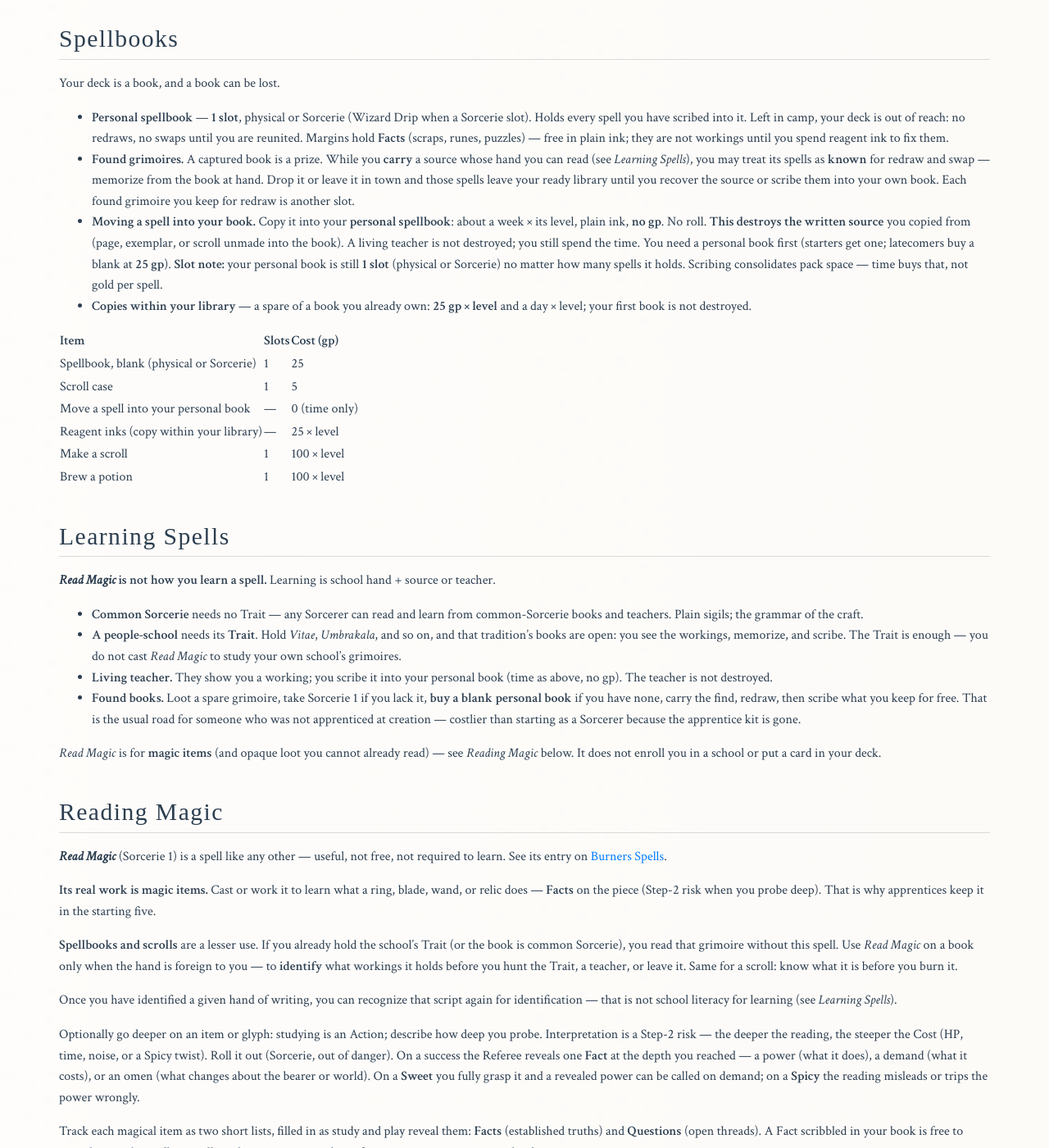
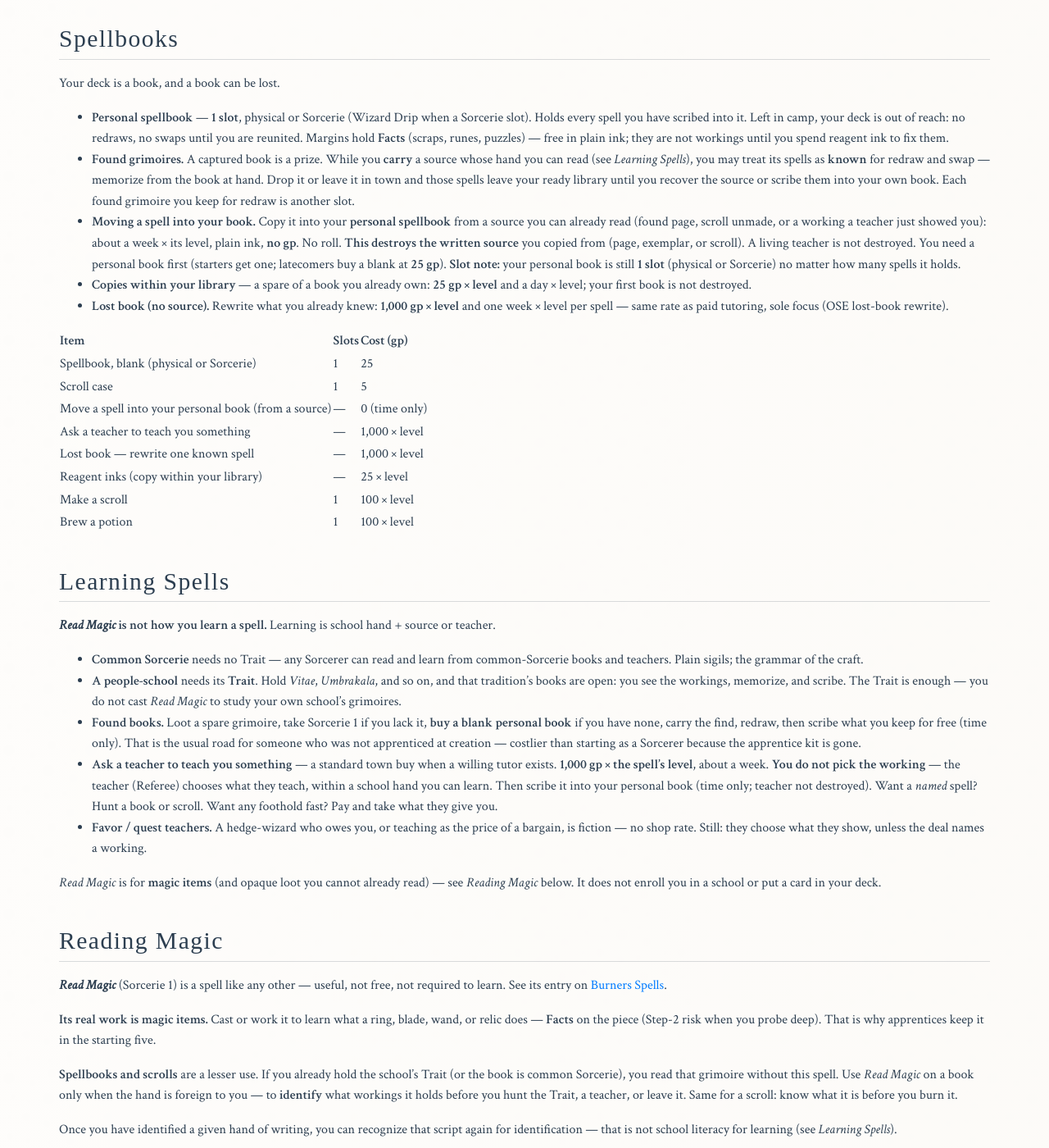
Before and after one commit to paulabrams/burners, a Jekyll site: the page built from markdown/burners-sorcerie.md, in a window 1280 px wide and 1400 px high, scrolled down 7096 px. Shown: the whole window at 82% size. Built offline with Jekyll 4.4.1, drawn with Linux system fonts in a browser that asks for light colours; some web fonts are replaced; some of the changed text lies outside the part shown.

Commit message:
Publish local draft: paid teacher tutoring at 1000 gp per level.
Co-authored-by: Cursor <cursoragent@cursor.com>

```diff
--- a/markdown/burners-sorcerie.md
+++ b/markdown/burners-sorcerie.md
@@ -131,11 +131,12 @@ working.
 
 Your hand starts **empty**. Grow the book the same way any Sorcerer does:
 
-1. **Find** a grimoire (or a teacher) whose hand you can read (*Learning Spells*).
-2. **Carry** it to redraw and cast from those pages.
+1. **Find** a grimoire whose hand you can read (*Learning Spells*), **or** pay a teacher
+   (**1,000 gp × level** — they choose what you learn).
+2. **Carry** a found book to redraw and cast from those pages.
 3. **Scribe** what you mean to keep into your personal book — **no gp per spell**, only
-   downtime (see *Spellbooks*). The written source page is still destroyed when you copy
-   it in.
+   downtime (see *Spellbooks*). Written source pages are still destroyed when you copy
+   them in.
 
 ***Read Magic* is not required to learn.** The Referee should put a path to a first
 working in reach soon after the title turns on.
@@ -426,21 +427,25 @@ Your deck is a book, and a book can be lost.
   and swap — memorize from the book at hand. Drop it or leave it in town and those spells
   leave your ready library until you recover the source or scribe them into your own book.
   Each found grimoire you keep for redraw is another slot.
-- **Moving a spell into your book.** Copy it into your **personal spellbook**: about a
-  week × its level, plain ink, **no gp**. No roll. **This destroys the written source**
-  you copied from (page, exemplar, or scroll unmade into the book). A living teacher is
-  not destroyed; you still spend the time. You need a personal book first (starters get
-  one; latecomers buy a blank at **25 gp**). **Slot note:** your personal book is still
-  **1 slot** (physical or Sorcerie) no matter how many spells it holds. Scribing
-  consolidates pack space — time buys that, not gold per spell.
+- **Moving a spell into your book.** Copy it into your **personal spellbook** from a
+  source you can already read (found page, scroll unmade, or a working a teacher just
+  showed you): about a week × its level, plain ink, **no gp**. No roll. **This destroys
+  the written source** you copied from (page, exemplar, or scroll). A living teacher is
+  not destroyed. You need a personal book first (starters get one; latecomers buy a blank
+  at **25 gp**). **Slot note:** your personal book is still **1 slot** (physical or
+  Sorcerie) no matter how many spells it holds.
 - **Copies within your library** — a spare of a book you already own: **25 gp × level**
   and a day × level; your first book is not destroyed.
+- **Lost book (no source).** Rewrite what you already knew: **1,000 gp × level** and one
+  week × level per spell — same rate as paid tutoring, sole focus (OSE lost-book rewrite).
 
 | Item | Slots | Cost (gp) |
 | --- | --- | --- |
 | Spellbook, blank (physical or Sorcerie) | 1 | 25 |
 | Scroll case | 1 | 5 |
-| Move a spell into your personal book | — | 0 (time only) |
+| Move a spell into your personal book (from a source) | — | 0 (time only) |
+| Ask a teacher to teach you something | — | 1,000 × level |
+| Lost book — rewrite one known spell | — | 1,000 × level |
 | Reagent inks (copy within your library) | — | 25 × level |
 | Make a scroll | 1 | 100 × level |
 | Brew a potion | 1 | 100 × level |
@@ -454,12 +459,18 @@ Your deck is a book, and a book can be lost.
 - **A people-school** needs its **Trait**. Hold *Vitae*, *Umbrakala*, and so on, and that
   tradition's books are open: you see the workings, memorize, and scribe. The Trait is
   enough — you do not cast *Read Magic* to study your own school's grimoires.
-- **Living teacher.** They show you a working; you scribe it into your personal book (time
-  as above, no gp). The teacher is not destroyed.
 - **Found books.** Loot a spare grimoire, take Sorcerie 1 if you lack it, **buy a blank
   personal book** if you have none, carry the find, redraw, then scribe what you keep for
-  free. That is the usual road for someone who was not apprenticed at creation — costlier
-  than starting as a Sorcerer because the apprentice kit is gone.
+  free (time only). That is the usual road for someone who was not apprenticed at creation
+  — costlier than starting as a Sorcerer because the apprentice kit is gone.
+- **Ask a teacher to teach you something** — a standard town buy when a willing tutor
+  exists. **1,000 gp × the spell's level**, about a week. **You do not pick the working** —
+  the teacher (Referee) chooses what they teach, within a school hand you can learn. Then
+  scribe it into your personal book (time only; teacher not destroyed). Want a *named*
+  spell? Hunt a book or scroll. Want any foothold fast? Pay and take what they give you.
+- **Favor / quest teachers.** A hedge-wizard who owes you, or teaching as the price of a
+  bargain, is fiction — no shop rate. Still: they choose what they show, unless the deal
+  names a working.
 
 *Read Magic* is for **magic items** (and opaque loot you cannot already read) — see
 *Reading Magic* below. It does not enroll you in a school or put a card in your deck.
```
Also changed, not shown: markdown/burners-adventure-game.md (+1 -1 lines), markdown/burners-equipment.md (+1 -1 lines), markdown/burners-referee-guide.md (+1 -0 lines).
